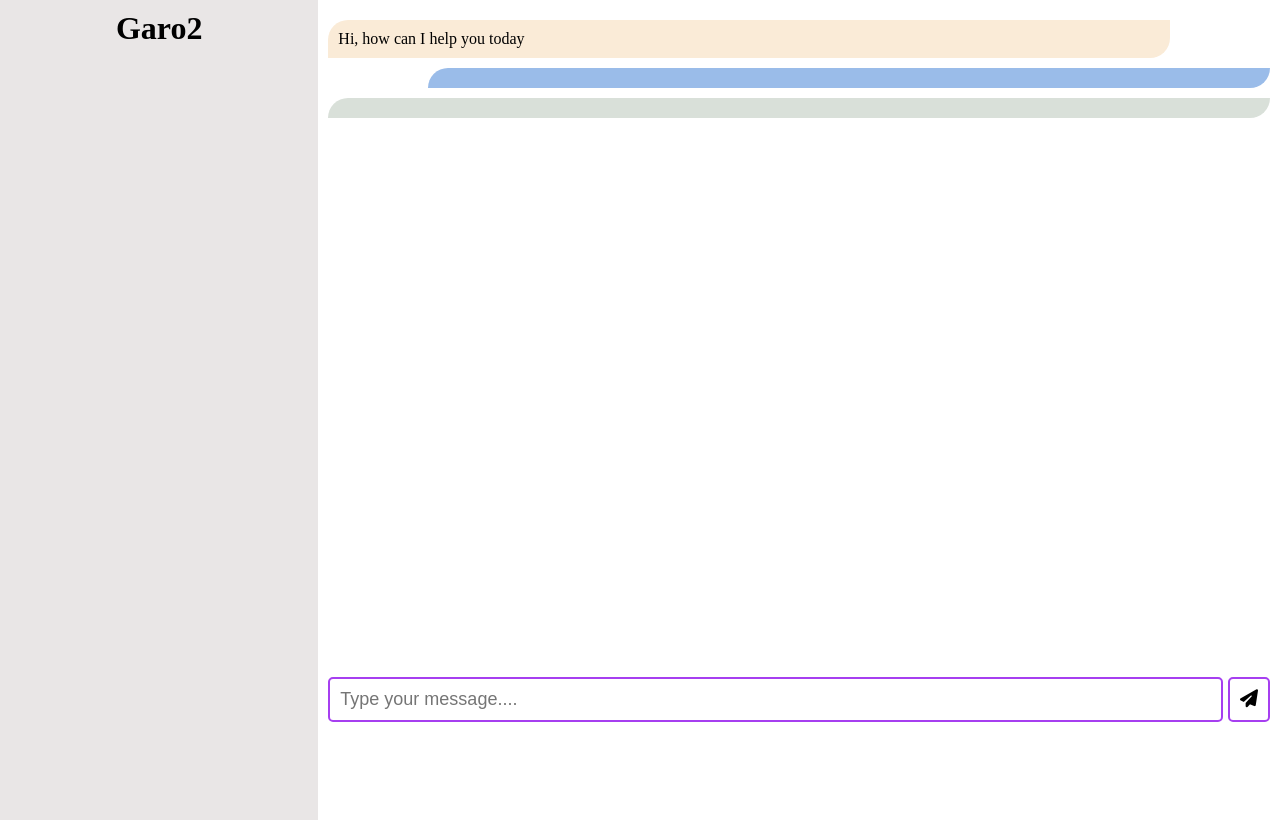
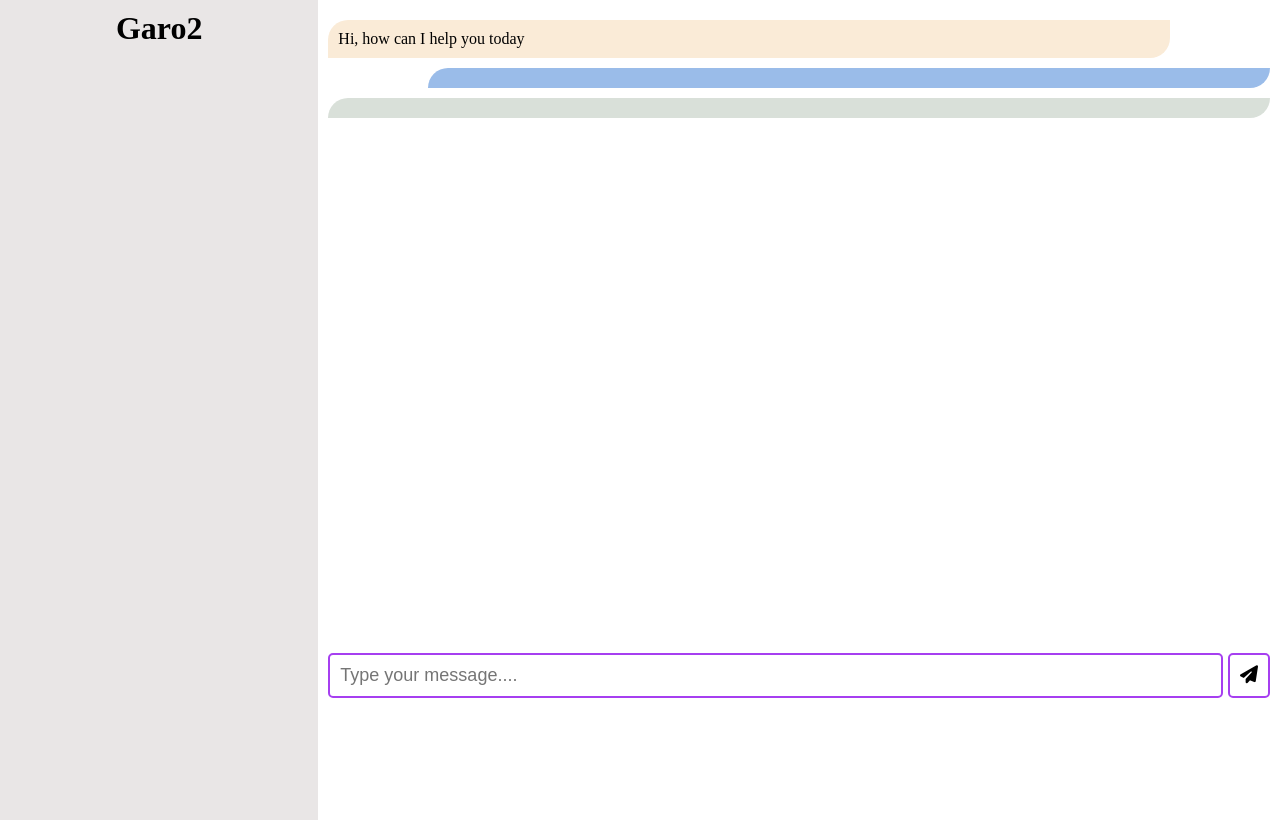
Before and after one commit to Ampte/garo2, a React (Vite) app: page / in a window 1280 px wide. Built offline with nearby package versions, Linux system fonts and the light colour scheme.

Commit message:
change height of the body

```diff
--- a/src/components/component.css
+++ b/src/components/component.css
@@ -38,7 +38,7 @@
     display: flex;
     flex-direction: column;
     justify-content: space-between;
-    height: 89vh;
+    height: 86vh;
 }
 .prompt{
     background-color: antiquewhite;
```
